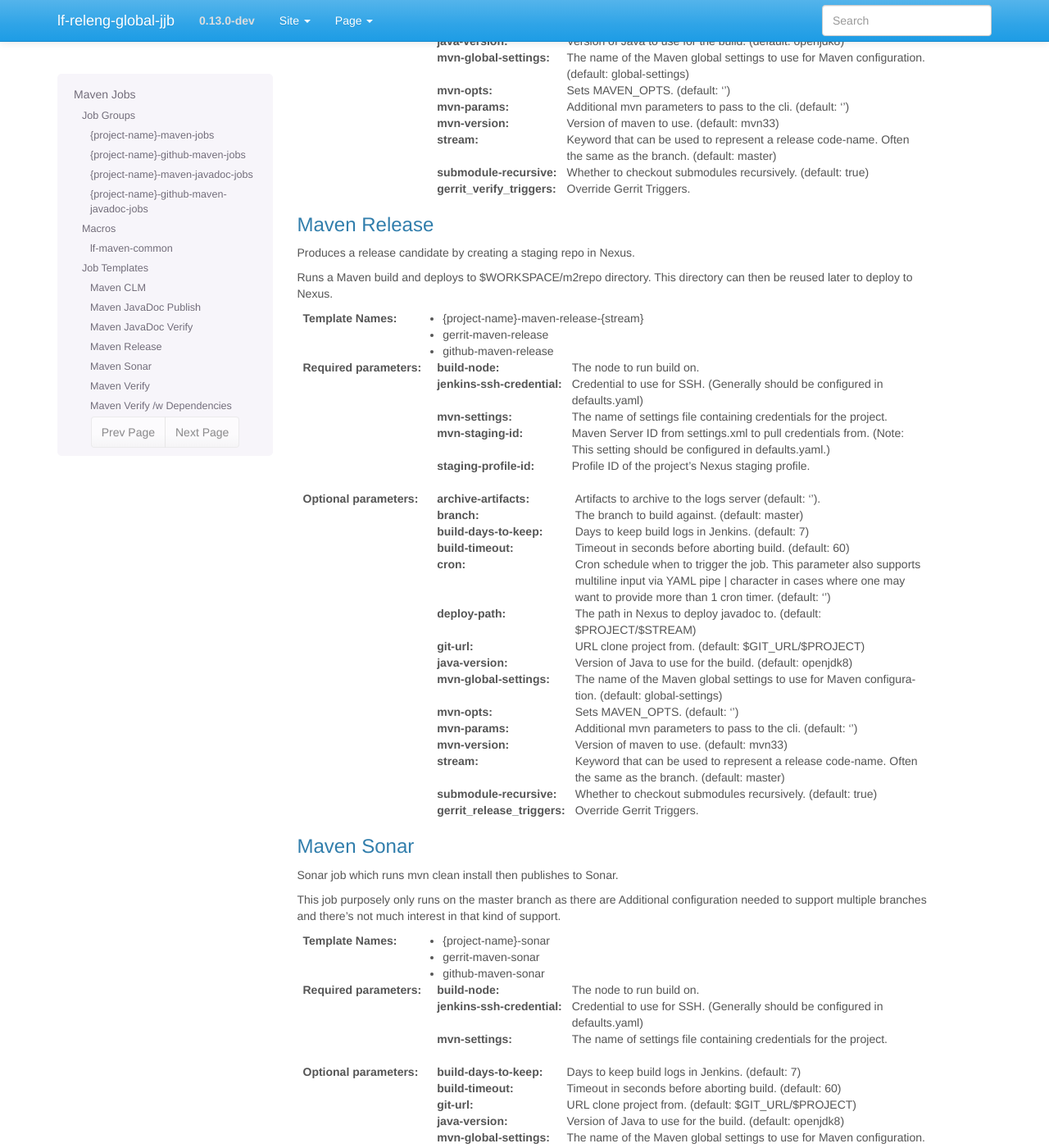
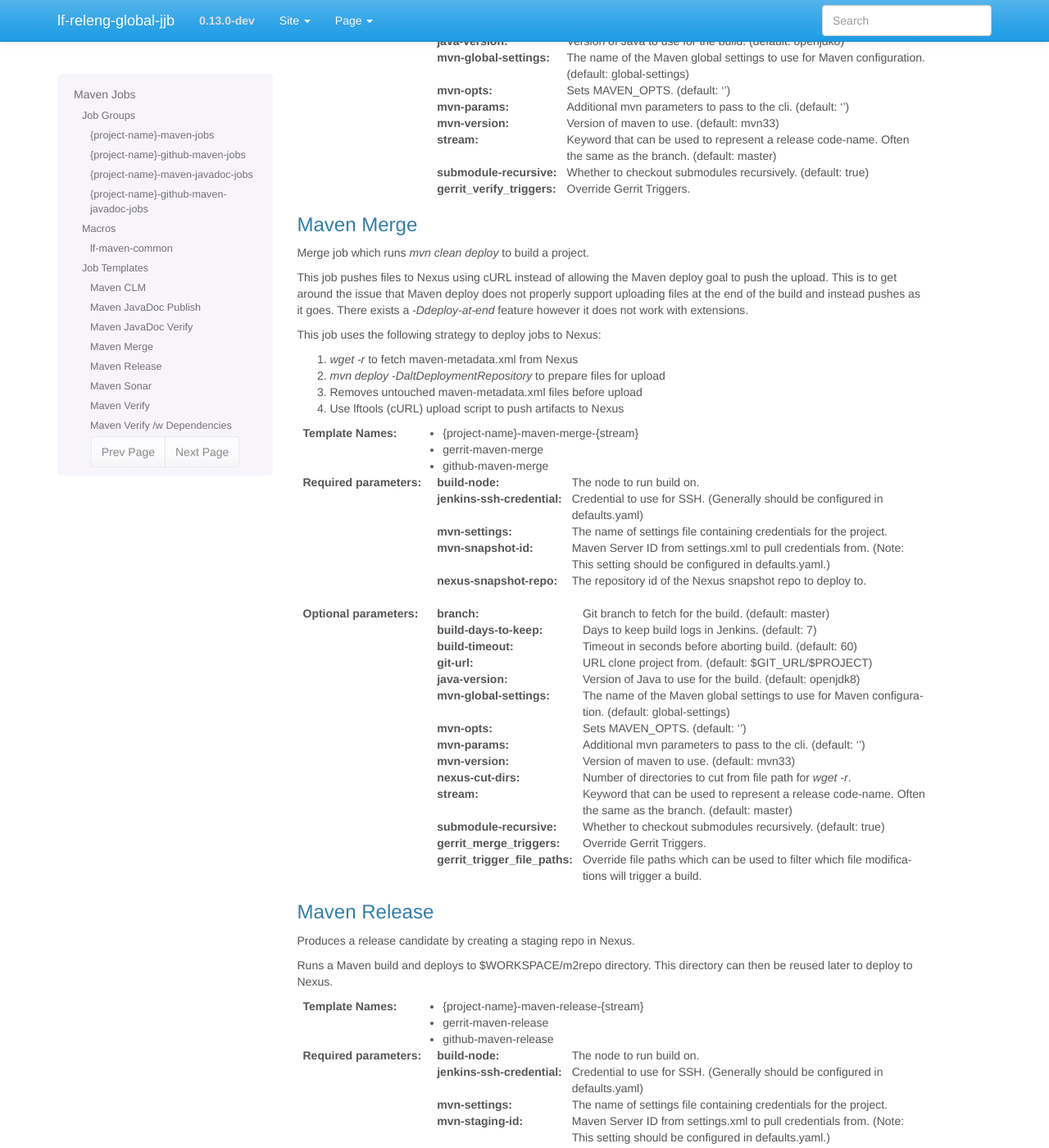
Before and after one commit to lfit/releng-global-jjb, a Sphinx documentation site: the page built from docs/jjb/lf-maven-jobs.rst, in a window 1280 px wide and 1400 px high, scrolled down 2452 px. Shown: the whole window at 82% size. Built offline with Sphinx 7.4.7, drawn with Linux system fonts in a browser that asks for light colours.

Commit message:
Migrate Maven Merge job to global-jjb
Provide a Maven Merge job that is generically reusable by other
projects. This new job uses cURL to upload artifacts to Nexus and uses
`wget -r` to mirror existing maven-metadata.xml files in order to update
them when pushing SNAPSHOTs.

This job uses the following strategy to deploy jobs to Nexus:

1. `wget -r` to fetch maven-metadata.xml from Nexus
2. `mvn deploy -DaltDeploymentRepository` to prepare files for upload
3. Removes untouched maven-metadata.xml files before upload
4. Use lftools (cURL) upload script to push artifacts to Nexus

Issue: RELENG-61
Change-Id: I7663731d0eb750e4ccc1b07bcf5ad39c6135900c
Signed-off-by: Thanh Ha <thanh.ha@linuxfoundation.org>

```diff
--- a/docs/jjb/lf-maven-jobs.rst
+++ b/docs/jjb/lf-maven-jobs.rst
@@ -179,6 +179,62 @@ Expects javadocs to be available in $WORKSPACE/target/site/apidocs
 
     :gerrit_verify_triggers: Override Gerrit Triggers.
 
+Maven Merge
+-----------
+
+Merge job which runs `mvn clean deploy` to build a project.
+
+This job pushes files to Nexus using cURL instead of allowing the Maven deploy
+goal to push the upload. This is to get around the issue that Maven deploy does
+not properly support uploading files at the end of the build and instead pushes
+as it goes. There exists a `-Ddeploy-at-end` feature however it does not work
+with extensions.
+
+This job uses the following strategy to deploy jobs to Nexus:
+
+1. `wget -r` to fetch maven-metadata.xml from Nexus
+2. `mvn deploy -DaltDeploymentRepository` to prepare files for upload
+3. Removes untouched maven-metadata.xml files before upload
+4. Use lftools (cURL) upload script to push artifacts to Nexus
+
+:Template Names:
+
+    - {project-name}-maven-merge-{stream}
+    - gerrit-maven-merge
+    - github-maven-merge
+
+:Required parameters:
+
+    :build-node: The node to run build on.
+    :jenkins-ssh-credential: Credential to use for SSH. (Generally should
+        be configured in defaults.yaml)
+    :mvn-settings: The name of settings file containing credentials for the project.
+    :mvn-snapshot-id: Maven Server ID from settings.xml to pull credentials from.
+        (Note: This setting should be configured in defaults.yaml.)
+    :nexus-snapshot-repo: The repository id of the Nexus snapshot repo to deploy to.
+
+:Optional parameters:
+
+    :branch: Git branch to fetch for the build. (default: master)
+    :build-days-to-keep: Days to keep build logs in Jenkins. (default: 7)
+    :build-timeout: Timeout in seconds before aborting build. (default: 60)
+    :git-url: URL clone project from. (default: $GIT_URL/$PROJECT)
+    :java-version: Version of Java to use for the build. (default: openjdk8)
+    :mvn-global-settings: The name of the Maven global settings to use for
+        Maven configuration. (default: global-settings)
+    :mvn-opts: Sets MAVEN_OPTS. (default: '')
+    :mvn-params: Additional mvn parameters to pass to the cli. (default: '')
+    :mvn-version: Version of maven to use. (default: mvn33)
+    :nexus-cut-dirs: Number of directories to cut from file path for `wget -r`.
+    :stream: Keyword that can be used to represent a release code-name.
+        Often the same as the branch. (default: master)
+    :submodule-recursive: Whether to checkout submodules recursively.
+        (default: true)
+
+    :gerrit_merge_triggers: Override Gerrit Triggers.
+    :gerrit_trigger_file_paths: Override file paths which can be used to
+        filter which file modifications will trigger a build.
+
 Maven Release
 -------------
 
```
Also changed, not shown: 6 other files.
